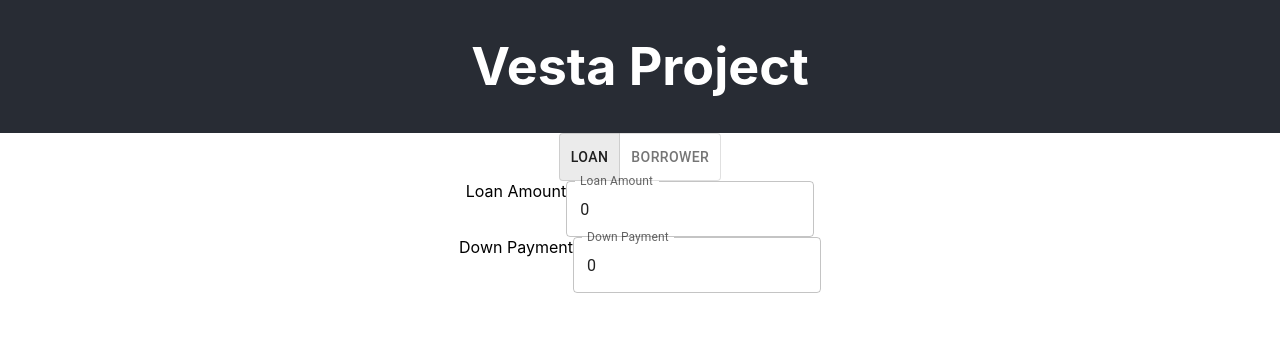
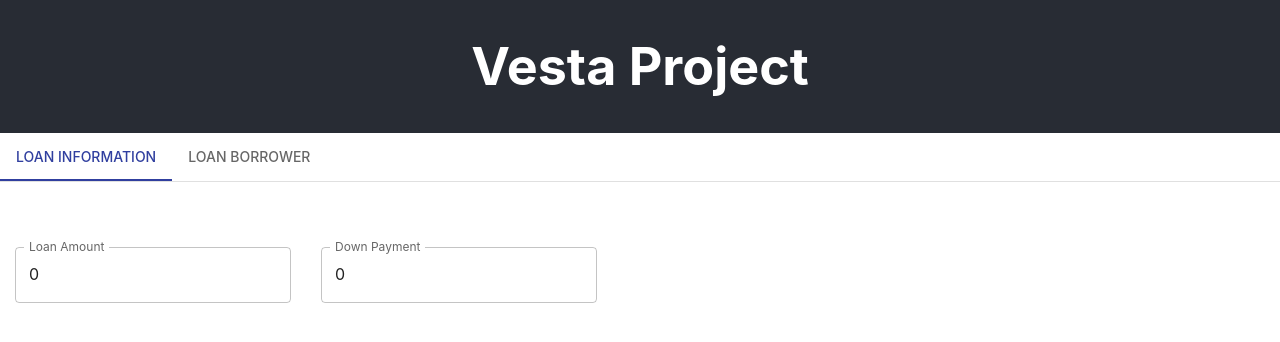
Before and after one commit to cancanf3/Vesta-FE, a React (Create React App) app in the folder vesta-fe-app/: page / in a window 1280 px wide. Shown: the top 342 px of the page. Built offline with nearby package versions, Linux system fonts and the light colour scheme.

Commit message:
Added Theme and styling to the components, also replace toggleButtons for Tabs with Divider

```diff
--- a/vesta-fe-app/src/Components/ContainerComponents/AppContainer.css
+++ b/vesta-fe-app/src/Components/ContainerComponents/AppContainer.css
@@ -3,3 +3,9 @@
     width: 100%;
     height: 100%;
 }
+
+.progressIndicator {
+    display: flex;
+    align-items: center;
+    margin-left: 30px;
+}
--- a/vesta-fe-app/src/Components/ContainerComponents/AppContainer.tsx
+++ b/vesta-fe-app/src/Components/ContainerComponents/AppContainer.tsx
@@ -1,42 +1,46 @@
 import * as React from "react";
-import { SectionType, SectionTypes } from "../../Types/ComponentTypes";
-import ToggleButton from "@mui/material/ToggleButton";
-import ToggleButtonGroup from "@mui/material/ToggleButtonGroup";
+import { SectionType } from "../../Types/ComponentTypes";
 import "./AppContainer.css";
 import { EntityContainer } from "./EntityContainer";
+import { Box, CircularProgress, Tab, Tabs } from "@mui/material";
+import { useSelector } from "react-redux";
+import { selectInformationStatus } from "../../Redux/LendingInformationSlice";
 
 export const AppContainer = () => {
   const [section, setSection] = React.useState<SectionType>("Loan");
 
-  const onSectionChange = (
-    event: React.MouseEvent<HTMLElement>,
-    newSection: string
-  ) => {
-    setSection(newSection);
+  const handleChange = (event: React.SyntheticEvent, newValue: string) => {
+    setSection(newValue);
   };
 
-  const toggleButtons = () => {
-    return SectionTypes.map((section: string) => (
-      <ToggleButton key={section} value={section}>
-        {section}
-      </ToggleButton>
-    ));
+  const AppIndicator = () => {
+    const stateStatus = useSelector(selectInformationStatus);
+    console.log(stateStatus);
+
+    if (stateStatus === "Processing") {
+      return <CircularProgress color="secondary" size={30} />;
+    }
+
+    return <React.Fragment />;
   };
 
   return (
     <div className="appContainer">
-      <ToggleButtonGroup
-        color="standard"
-        value={section}
-        exclusive
-        onChange={onSectionChange}
-        aria-label="Platform"
-      >
-        {toggleButtons()}
-      </ToggleButtonGroup>
-      <div className="formContainer">
-        <EntityContainer entityType={section} />
-      </div>
+      <Box sx={{ borderBottom: 1, borderColor: "divider", display: "flex" }}>
+        <Tabs
+          value={section}
+          onChange={handleChange}
+          textColor="primary"
+          indicatorColor="primary"
+        >
+          <Tab value="Loan" label="Loan Information" />
+          <Tab value="Borrower" label="Loan Borrower" />
+        </Tabs>
+        <div className="progressIndicator">
+          <AppIndicator />
+        </div>
+      </Box>
+      <EntityContainer entityType={section} />
     </div>
   );
 };
--- a/vesta-fe-app/src/Components/ContainerComponents/EntityContainer.css
+++ b/vesta-fe-app/src/Components/ContainerComponents/EntityContainer.css
@@ -0,0 +1,7 @@
+.formContainer {
+    display: flex;
+    flex-wrap: wrap;
+    margin-top: 50px;
+    margin-left: auto;
+    margin-right: auto;
+}
--- a/vesta-fe-app/src/Components/ContainerComponents/EntityContainer.tsx
+++ b/vesta-fe-app/src/Components/ContainerComponents/EntityContainer.tsx
@@ -21,6 +21,7 @@ import {
 import { DateField } from "../FieldComponents/DateField";
 import { MoneyField } from "../FieldComponents/MoneyField";
 import { TextField } from "../FieldComponents/TextField";
+import "./EntityContainer.css";
 
 type Prop = { entityType: EntityType };
 
@@ -63,5 +64,5 @@ export const EntityContainer = ({ entityType }: Prop) => {
     });
   };
 
-  return <React.Fragment>{inputFieldds()}</React.Fragment>;
+  return <div className="formContainer"> {inputFieldds()}</div>;
 };
--- a/vesta-fe-app/src/Components/FieldComponents/DateField.tsx
+++ b/vesta-fe-app/src/Components/FieldComponents/DateField.tsx
@@ -11,6 +11,7 @@ import {
 } from "../../Redux/LendingInformationSlice";
 import { DateFieldProp } from "../../Types/ComponentTypes";
 import { DateValidationError } from "@mui/x-date-pickers/internals/hooks/validation/useDateValidation";
+import "./InputField.css";
 
 export const DateField = ({ display, entity, field, value }: DateFieldProp) => {
   const day = React.useMemo(() => {
@@ -62,8 +63,7 @@ export const DateField = ({ display, entity, field, value }: DateFieldProp) => {
 
   return (
     <LocalizationProvider dateAdapter={AdapterDayjs} adapterLocale={"en"}>
-      <div>
-        <span>{display}</span>
+      <div className="inputField">
         <div onBlur={handleBlur}>
           <DatePicker
             label={display}
--- a/vesta-fe-app/src/Components/FieldComponents/InputField.css
+++ b/vesta-fe-app/src/Components/FieldComponents/InputField.css
@@ -0,0 +1,4 @@
+
+.inputField {
+    margin: 15px;
+}
--- a/vesta-fe-app/src/Components/FieldComponents/MoneyField.tsx
+++ b/vesta-fe-app/src/Components/FieldComponents/MoneyField.tsx
@@ -8,6 +8,7 @@ import {
   removeLendingInformation,
   saveLendingInformation,
 } from "../../Redux/LendingInformationSlice";
+import "./InputField.css";
 
 export const MoneyField = ({
   display,
@@ -68,8 +69,7 @@ export const MoneyField = ({
   };
 
   return (
-    <div>
-      <span>{display}</span>
+    <div className="inputField">
       <MaterialTextField
         inputProps={{ inputMode: "numeric", pattern: "[0-9]*" }}
         id={field}
--- a/vesta-fe-app/src/Components/FieldComponents/TextField.tsx
+++ b/vesta-fe-app/src/Components/FieldComponents/TextField.tsx
@@ -8,6 +8,7 @@ import {
   removeLendingInformation,
   saveLendingInformation,
 } from "../../Redux/LendingInformationSlice";
+import "./InputField.css";
 
 export const TextField = ({
   display,
@@ -61,8 +62,7 @@ export const TextField = ({
   };
 
   return (
-    <div>
-      <span>{display}</span>
+    <div className="inputField">
       <MaterialTextField
         id={field}
         label={display}
--- a/vesta-fe-app/src/Providers/LendingService.ts
+++ b/vesta-fe-app/src/Providers/LendingService.ts
@@ -12,9 +12,13 @@ import sampleJson from "../static/InitialData.json";
 
 /**
  *  Lending Service Exposes Methods to interact with the current Persitent Storage
- *  @returns {context = {fetchLendingForm, saveLendingForm}}
+ *  @returns {context = {saveLendingForm,fetchLendingForm,fetchLendingInformation,saveLendingInformation,removeLendingInformation,}}
  */
 export const LendingService = () => {
+  // eslint-disable-next-line @typescript-eslint/no-unused-vars
+  const APIDelayMock = (ms: number) =>
+    new Promise((resolve) => setTimeout(resolve, ms));
+
   const validateLendingForm = (lendingForm: LendingForm) => {
     const entityFielSets: { [key: string]: Set<string> } = {};
 
--- a/vesta-fe-app/src/Redux/LendingFormSlice.ts
+++ b/vesta-fe-app/src/Redux/LendingFormSlice.ts
@@ -80,6 +80,7 @@ const lendingSlice = createSlice({
         state.status = "Processing";
       })
       .addCase(saveLendingForm.fulfilled, (state, action) => {
+        state.status = "Idle";
         if (action.payload.entity === "Loan") {
           state.Loan[action.payload.field] = action.payload;
         } else {
--- a/vesta-fe-app/src/Redux/LendingInformationSlice.ts
+++ b/vesta-fe-app/src/Redux/LendingInformationSlice.ts
@@ -90,6 +90,7 @@ const lendingSlice = createSlice({
         state.status = "Processing";
       })
       .addCase(saveLendingInformation.fulfilled, (state, action) => {
+        state.status = "Idle";
         if (action.payload.entityType === "Loan") {
           state.Loan[action.payload.inputField] = action.payload.lendingInput;
         } else if (action.payload.entityType === "Borrower") {
@@ -103,6 +104,7 @@ const lendingSlice = createSlice({
         state.status = "Processing";
       })
       .addCase(removeLendingInformation.fulfilled, (state, action) => {
+        state.status = "Idle";
         if (action.payload.entityType === "Loan") {
           delete state.Loan[action.payload.inputField];
         } else if (action.payload.entityType === "Borrower") {
```
Also changed, not shown: vesta-fe-app/src/App.tsx (+46 -12 lines).
